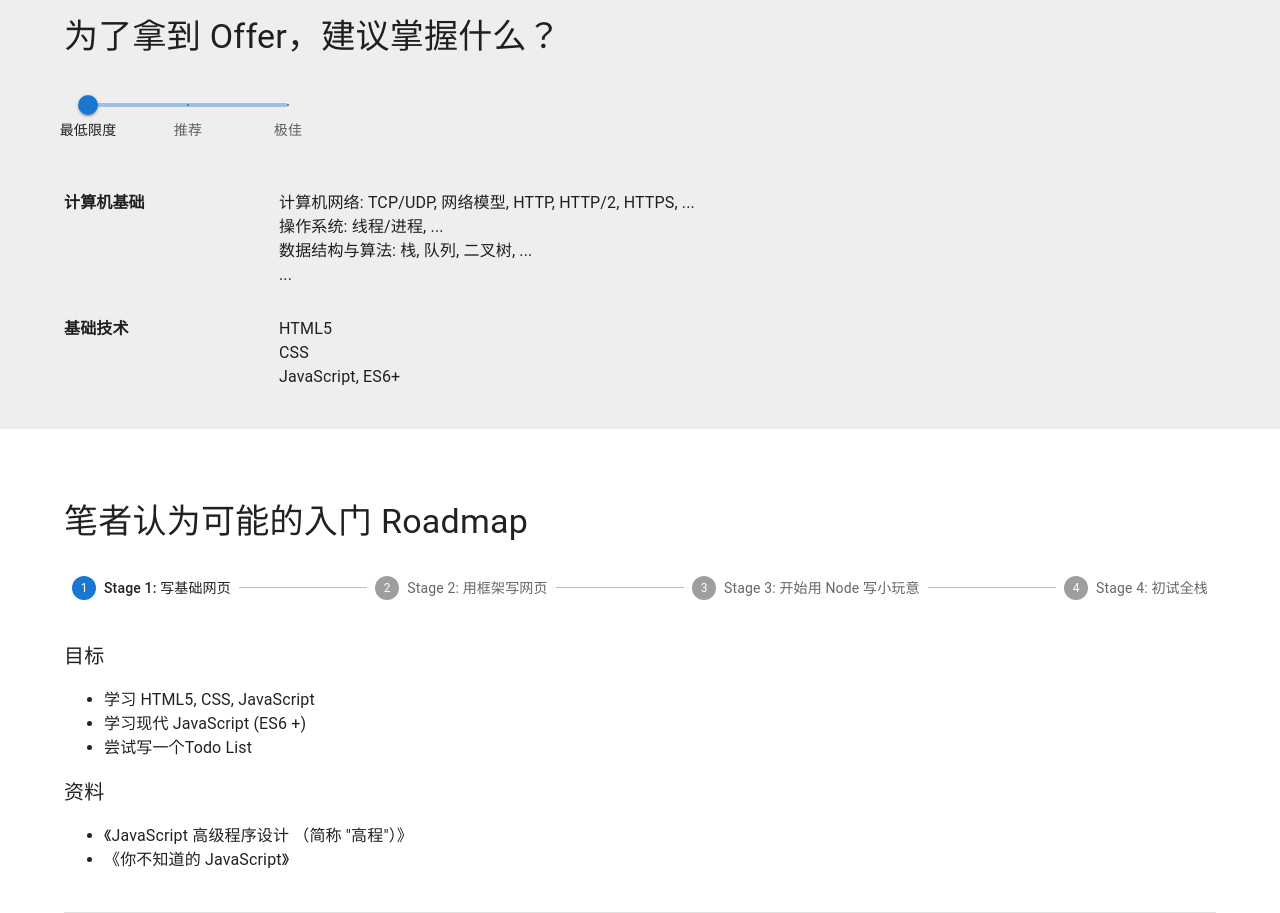
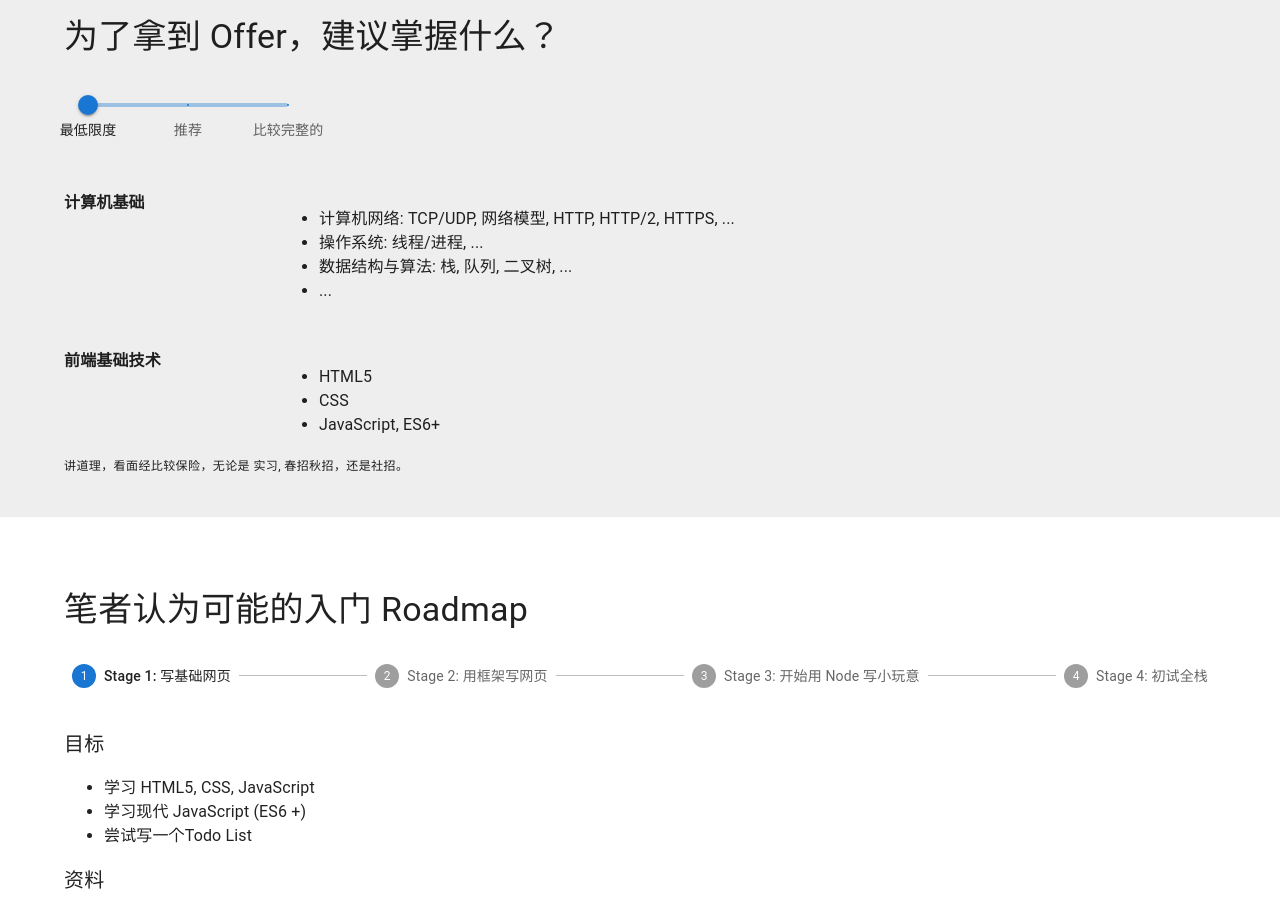
Before and after one commit to hpp2334/an-odd-fe-repo, a React app: page / in a window 1280 px wide. Shown: the part 3300-4213 px from the top of the page. Built offline with nearby package versions, Linux system fonts and the light colour scheme.

Commit message:
chore: update possible skills to get an offer

```diff
--- a/src/pages/OfferSkills.tsx
+++ b/src/pages/OfferSkills.tsx
@@ -1,5 +1,5 @@
 import { Box, Typography, styled, Slider } from "@mui/material";
-import React, { useState } from "react";
+import React, { useCallback, useState } from "react";
 import { Fluid } from "../components/Fluid";
 import { SectionBlock } from "../components/Section";
 
@@ -12,6 +12,93 @@ const SubTitle = styled("div")(({ theme }) => ({
   color: theme.palette.text.secondary,
 }));
 
+const skills = [
+  {
+    title: "计算机基础",
+    subTitle: [],
+    items: [
+      [0, "计算机网络: TCP/UDP, 网络模型, HTTP, HTTP/2, HTTPS, ..."],
+      [0, "操作系统: 线程/进程, ..."],
+      [0, "数据结构与算法: 栈, 队列, 二叉树, ..."],
+      [0, "..."],
+    ],
+  },
+  {
+    title: "前端基础技术",
+    subTitle: [],
+    items: [
+      [0, "HTML5"],
+      [0, "CSS"],
+      [0, "JavaScript, ES6+"],
+    ],
+  },
+  {
+    title: "流行的 Web 前端框架",
+    subTitle: [
+      ["=0", "2 选 1即可"],
+      [
+        "=50",
+        "2 选 1即可，如果能掌握 1 个的同时了解其他框架的异同会更好",
+      ],
+      ['=100', '目前国内用 Angular 不多']
+    ],
+    items: [
+      [50, "React"],
+      [50, "Vue"],
+      [100, "Angular"],
+    ],
+  },
+  {
+    title: "Node 技术",
+    subTitle: [[0, "JavaScript 写本地工具、Server"]],
+    items: [
+      [50, "Node"],
+      [50, "Node 框架: Express, Koa, NestJS"],
+    ],
+  },
+  {
+    title: "前端工程化",
+    subTitle: [],
+    items: [
+      [100, "流程工具: Gulp"],
+      [100, "构建工具: Babel, SWC, es-build"],
+      [100, "打包工具: Webpack"],
+      [100, "Lint 工具: ESLint"],
+      [100, "代码格式化工具: Prettier"],
+    ],
+  },
+  {
+    title: "前端测试",
+    subTitle: [],
+    items: [
+      [100, "单元测试: Jest"],
+      [100, "集成测试: Cypress"],
+      [100, "headless 自动化测试: Pupeteer"],
+    ],
+  },
+  {
+    title: "前端其他",
+    subTitle: [],
+    items: [
+      [50, "前端安全"],
+      [100, "前端性能"],
+      ["=50", "网络请求: AJAX"],
+      ["=100", "网络请求: AJAX, WebSocket"],
+      [100, "异步流控制: RxJS"],
+    ],
+  },
+  {
+    title: "其他技术",
+    subTitle: [[100, "可以根据 兴趣/业务 学习"]],
+    items: [
+      [100, "跨端技术: React Native, Weex, Flutter"],
+      [100, "微信小游戏、小程序"],
+      [100, "前端可视化技术"],
+      [100, "WebAssembly"],
+    ],
+  },
+];
+
 const offerSkillLevelMasks = [
   {
     value: 0,
@@ -23,7 +110,7 @@ const offerSkillLevelMasks = [
   },
   {
     value: 100,
-    label: "极佳",
+    label: "比较完整的",
   },
 ];
 
@@ -33,6 +120,13 @@ function valueLabelFormat(value: number) {
 
 export const OfferSkills = () => {
   const [offerSkillLevelValue, setOffetSkillLevelValue] = useState(0);
+
+  const matchLevel = useCallback((level: number | string) => {
+    return (
+      (typeof level === "string" && level === "=" + offerSkillLevelValue) ||
+      (typeof level === "number" && offerSkillLevelValue >= level)
+    );
+  }, [offerSkillLevelValue]);
 
   return (
     <SectionBlock sx={{ backgroundColor: "#eee" }}>
@@ -70,79 +164,37 @@ export const OfferSkills = () => {
             gap: ["15px", "30px 15px"],
           }}
         >
-          {offerSkillLevelValue >= 0 && (
-            <>
-              <Title>计算机基础</Title>
-              <div>
-                <div>
-                  计算机网络: TCP/UDP, 网络模型, HTTP, HTTP/2, HTTPS, ...
-                </div>
-                <div>操作系统: 线程/进程, ...</div>
-                <div>数据结构与算法: 栈, 队列, 二叉树, ...</div>
-                <div>...</div>
-              </div>
-              <Title>基础技术</Title>
-              <div>
-                <div>HTML5</div>
-                <div>CSS</div>
-                <div>JavaScript, ES6+</div>
-              </div>
-            </>
-          )}
-          {offerSkillLevelValue >= 50 && (
-            <>
-              <div>
-                <Title>流行的 Web 前端框架</Title>{" "}
-                <SubTitle>
-                  3 选 1即可，如果能掌握 1
-                  个的同时了解其他框架的异同会更好，另外目前国内用 Angular 不多
-                </SubTitle>
-              </div>
-              <div>
-                <div>React</div>
-                <div>Vue</div>
-                <div>Angular</div>
-              </div>
-              <div>
-                <Title>Node 技术</Title>{" "}
-                <SubTitle>JavaScript 写本地工具、Server</SubTitle>
-              </div>
-              <div>
-                <div>Node</div>
-                <div>Node 框架: Express, NestJS</div>
-              </div>
-            </>
-          )}
-          {offerSkillLevelValue >= 100 && (
-            <>
-              <div>
-                <Title>前端工程化</Title>
-              </div>
-              <div>
-                <div>流程工具: gulp</div>
-                <div>构建工具: Babel, SWC, es-build</div>
-                <div>打包工具: Webpack</div>
-              </div>
-              <div>
-                <Title>前端其他</Title>
-              </div>
-              <div>
-                <div>前端安全</div>
-                <div>前端性能</div>
-              </div>
-              <div>
-                <Title>其他技术 (兴趣/业务 相关)</Title>
-              </div>
-              <div>
-                <div>跨端技术: React Native, Weex, Flutter</div>
-                <div>微信小游戏、小程序</div>
-                <div>前端可视化技术</div>
-                <div>WebAssembly</div>
-                <div>...</div>
-              </div>
-            </>
-          )}
+          {skills.map((skill, index) => {
+            const title = skill.title;
+            const subTitle = skill.subTitle.find(([level]) =>
+              matchLevel(level)
+            )?.[1];
+            const details = skill.items
+              .filter(([level]) => matchLevel(level))
+              .map((item) => item[1]);
+
+            if (details.length === 0) {
+              return null;
+            } else {
+              return (
+                <React.Fragment key={index}>
+                  <div>
+                    <Title>{title}</Title>
+                    {subTitle && <SubTitle>{subTitle}</SubTitle>}
+                  </div>
+                  <ul>
+                    {details.map((detail, index) => (
+                      <li key={index}>{detail}</li>
+                    ))}
+                  </ul>
+                </React.Fragment>
+              );
+            }
+          })}
         </Box>
+      </Fluid>
+      <Fluid>
+        <Typography variant='caption'>讲道理，看面经比较保险，无论是 实习, 春招秋招，还是社招。</Typography>
       </Fluid>
     </SectionBlock>
   );
```
